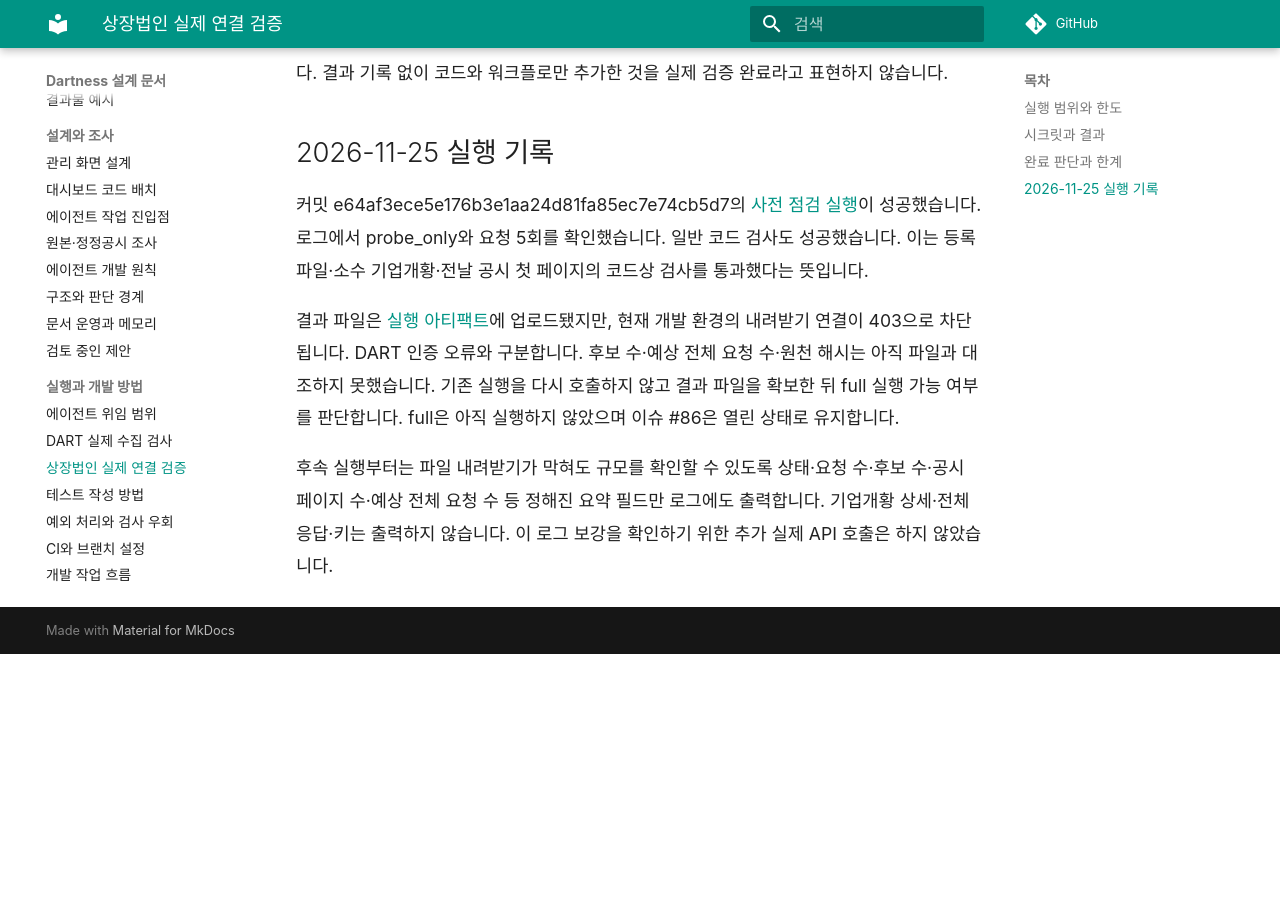
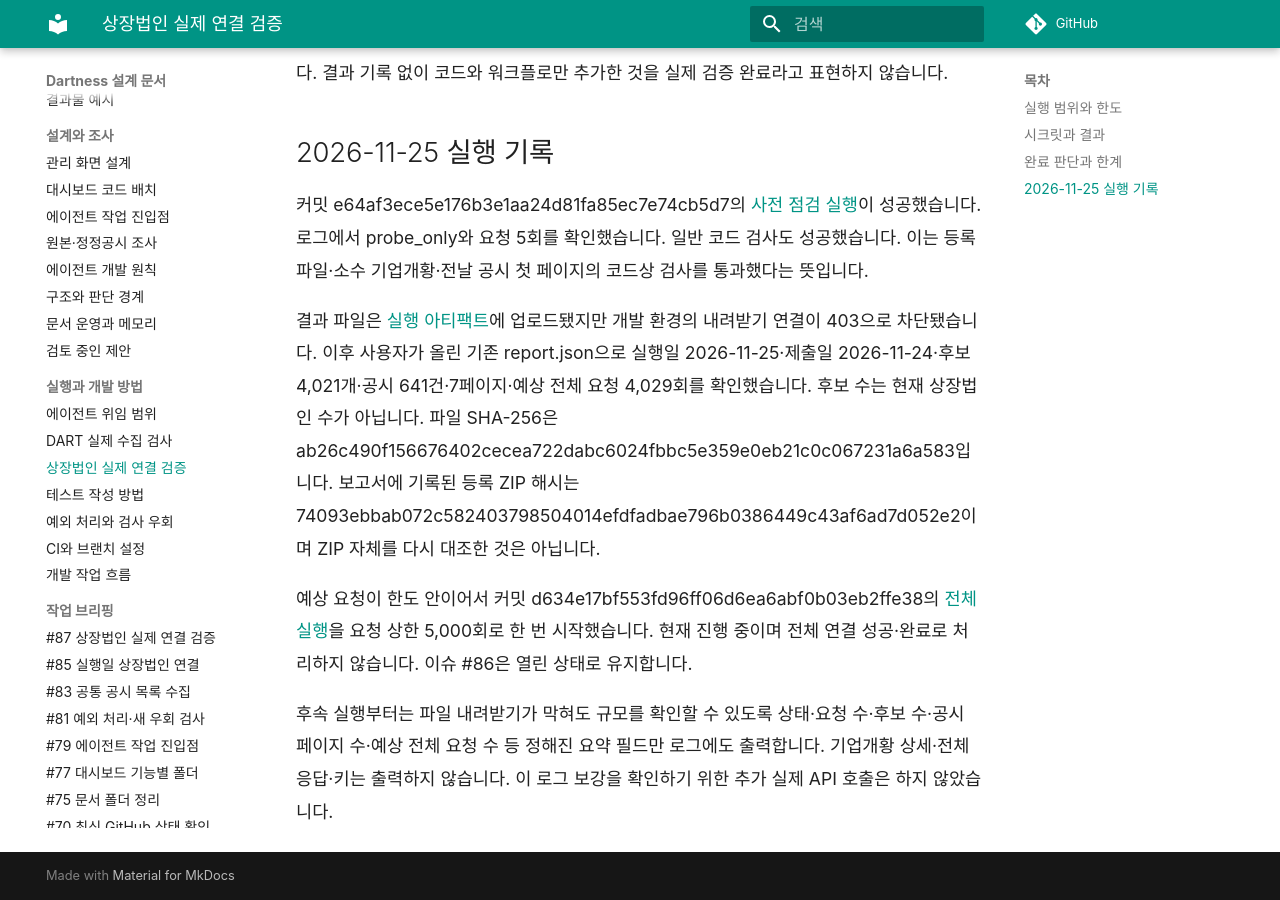
Before and after one commit to YUJAEYUN/Dartness, an MkDocs documentation site: the page built from docs/guides/listed-live-check.md, in a window 1280 px wide and 900 px high, scrolled down 1478 px. Built offline with MkDocs 1.6.1 and Material for MkDocs 9.7.7, drawn with Linux system fonts in a browser that asks for light colours; comment, search, counter and statistics services are not loaded; before the commit the page ends 2132 px from its top, so only the background shows below that.

Commit message:
첨부 보고서 대조와 전체 API 검증 시작 상태 반영

```diff
--- a/docs/briefings/0087-listed-live-check.md
+++ b/docs/briefings/0087-listed-live-check.md
@@ -9,7 +9,7 @@ stages: [B]
 
 ## 한 줄 요약
 
-정해둔 호출 한도 안에서 실제 OpenDART 연결을 확인하는 수동 검사를 추가했습니다. 사전 점검은 5회 호출로 성공했고 전체 실행은 결과 파일 대조를 기다립니다.
+정해둔 호출 한도 안에서 실제 OpenDART 연결을 확인하는 수동 검사를 추가했습니다. 사전 점검은 5회 호출로 성공했고 보고서의 예상 4,029회가 한도 안이어서 전체 실행을 시작했습니다. 결과는 아직 확인 전입니다.
 
 ## 지도에서의 위치
 
@@ -41,14 +41,14 @@ B 단계의 실제 연결을 확인하는 작업입니다. 전체 검증이 끝
 
 ## 확인해 주세요
 
-추가 기준 결정은 없습니다. 개발 환경에서 결과 파일 내려받기가 차단돼 기존 사전 점검의 report.json을 확보해야 전체 호출 수를 판단할 수 있습니다. 전체 API 실행과 병합은 아직 완료하지 않았습니다.
+추가 결정은 없습니다. 사용자가 제공한 사전 점검 보고서를 확인하고 전체 실행을 시작했습니다. 전체 결과 확인과 병합은 아직 완료하지 않았습니다.
 
 ## 확인한 것과 못 한 것
 
 | 확인한 것 | 못 한 것 |
 |---|---|
-| 실제 사전 점검의 probe_only·요청 5회·Actions 성공 | 결과 파일의 후보 수·예상 전체 요청 수·해시 대조 |
-| 합성 응답의 예산·시간·실패·소수 점검/전체 성공 구분 | 실제 전체 상장법인·공시 연결 실행 |
+| 실제 사전 점검의 probe_only·요청 5회·Actions 성공 | 등록 ZIP 자체의 해시 재대조 |
+| 합성 응답의 예산·시간·실패·소수 점검/전체 성공 구분 | 실제 전체 상장법인·공시 연결의 완료 결과 |
 | 일반 PR의 실제 호출 방지와 기존 정답 유지 | 독립 거래소 명부·재무금액·정정·엑셀 정확성 |
 
 ## 근거
--- a/docs/consistency.md
+++ b/docs/consistency.md
@@ -235,4 +235,4 @@ PDF 재무상태표 현재기 행과 원문 XBRL context의 법인·일자·연
 
 ## 상장법인 연결의 실제 사전 점검
 
-2026-11-25 이슈 #86에서 기존 수집기·관측/예산 계약을 수동 runner에 연결했습니다. 실제 실행 45526170163은 probe_only·요청 5회로 성공했으나 개발 환경의 아티팩트 연결 403으로 후보 수·예상 전체 요청 수·해시는 미대조입니다. full·독립 거래소 대조·재무/정정 정확성은 미검증입니다. 이를 문서·위키·작업 상태·브리핑에 같은 범위로 기록하고 B는 일부로 유지합니다. 일반 PR의 실제 API 호출·의존성·권한·기존 정답은 추가하거나 변경하지 않았습니다.
+2026-11-25 이슈 #86에서 기존 수집기·관측/예산 계약을 수동 runner에 연결했습니다. 실제 실행 45526170163은 probe_only·요청 5회로 성공했습니다. 이후 사용자 첨부 보고서에서 후보 4,021개·예상 4,029회와 기록된 해시를 확인했습니다. full 실행 45529060769는 진행 중이며 독립 거래소 대조·재무/정정 정확성은 미검증입니다. 이를 문서·위키·작업 상태·브리핑에 같은 범위로 기록하고 B는 일부로 유지합니다. 일반 PR의 실제 API 호출·의존성·권한·기존 정답은 추가하거나 변경하지 않았습니다.
--- a/docs/guides/listed-live-check.md
+++ b/docs/guides/listed-live-check.md
@@ -26,6 +26,8 @@ probe는 소수 API 응답의 계약 적합성 확인이며 complete_listing이
 
 커밋 e64af3ece5e176b3e1aa24d81fa85ec7e74cb5d7의 [사전 점검 실행](https://github.com/YUJAEYUN/Dartness/actions/runs/45526170163)이 성공했습니다. 로그에서 probe_only와 요청 5회를 확인했습니다. 일반 코드 검사도 성공했습니다. 이는 등록파일·소수 기업개황·전날 공시 첫 페이지의 코드상 검사를 통과했다는 뜻입니다.
 
-결과 파일은 [실행 아티팩트](https://github.com/YUJAEYUN/Dartness/actions/runs/45526170163/artifacts/14983210845)에 업로드됐지만, 현재 개발 환경의 내려받기 연결이 403으로 차단됩니다. DART 인증 오류와 구분합니다. 후보 수·예상 전체 요청 수·원천 해시는 아직 파일과 대조하지 못했습니다. 기존 실행을 다시 호출하지 않고 결과 파일을 확보한 뒤 full 실행 가능 여부를 판단합니다. full은 아직 실행하지 않았으며 이슈 #86은 열린 상태로 유지합니다.
+결과 파일은 [실행 아티팩트](https://github.com/YUJAEYUN/Dartness/actions/runs/45526170163/artifacts/14983210845)에 업로드됐지만 개발 환경의 내려받기 연결이 403으로 차단됐습니다. 이후 사용자가 올린 기존 report.json으로 실행일 2026-11-25·제출일 2026-11-24·후보 4,021개·공시 641건·7페이지·예상 전체 요청 4,029회를 확인했습니다. 후보 수는 현재 상장법인 수가 아닙니다. 파일 SHA-256은 ab26c490f156676402cecea722dabc6024fbbc5e359e0eb21c0c067231a6a583입니다. 보고서에 기록된 등록 ZIP 해시는 74093ebbab072c582403798504014efdfadbae796b0386449c43af6ad7d052e2이며 ZIP 자체를 다시 대조한 것은 아닙니다.
+
+예상 요청이 한도 안이어서 커밋 d634e17bf553fd96ff06d6ea6abf0b03eb2ffe38의 [전체 실행](https://github.com/YUJAEYUN/Dartness/actions/runs/45529060769)을 요청 상한 5,000회로 한 번 시작했습니다. 현재 진행 중이며 전체 연결 성공·완료로 처리하지 않습니다. 이슈 #86은 열린 상태로 유지합니다.
 
 후속 실행부터는 파일 내려받기가 막혀도 규모를 확인할 수 있도록 상태·요청 수·후보 수·공시 페이지 수·예상 전체 요청 수 등 정해진 요약 필드만 로그에도 출력합니다. 기업개황 상세·전체 응답·키는 출력하지 않습니다. 이 로그 보강을 확인하기 위한 추가 실제 API 호출은 하지 않았습니다.
--- a/docs/system-status.md
+++ b/docs/system-status.md
@@ -35,7 +35,7 @@ flowchart LR
 | ID | 단계 | 상태 | 근거 | 아직 없는 것 |
 |---|---|---|---|---|
 | A | 조회 조건 입력 | 일부 | [공통 계약 v1](specs/common-query-contract.md), src/dartness/query_contract.py, tests/test_query_contract.py, src/dartness/disclosure_candidate.py, tests/test_disclosure_candidate.py | 공통 입력·기간·후보 키 일치·날짜와 근거 보존만 지원. 유형별 조건·사건 기간·외부 입력·실행 연결 없음 |
-| B | 법인·공시 찾기 | 일부 | src/dartness/disclosure_list.py, tests/test_disclosure_list.py, [목록 수집 계약](specs/disclosure-list.md), src/dartness/listed_universe.py, tests/test_listed_universe.py, [상장법인 연결](specs/listed-universe.md) | OpenDART 현재 등록/기업개황 모집단과 공시 연결 구현. [실제 사전 점검](guides/listed-live-check.md) 5회 호출 성공, 결과 파일 대조·전체 실행 대기. 거래소 명부 대조·원천 갱신 지연 검증·보고서 의미/정정 선택 미구현 |
+| B | 법인·공시 찾기 | 일부 | src/dartness/disclosure_list.py, tests/test_disclosure_list.py, [목록 수집 계약](specs/disclosure-list.md), src/dartness/listed_universe.py, tests/test_listed_universe.py, [상장법인 연결](specs/listed-universe.md) | OpenDART 현재 등록/기업개황 모집단과 공시 연결 구현. [실제 사전 점검](guides/listed-live-check.md) 5회 호출 성공, 후보 4,021개 확인 후 전체 실행 진행 중. 거래소 명부 대조·원천 갱신 지연 검증·보고서 의미/정정 선택 미구현 |
 | C | 원문 수집 | 일부 | src/dartness/dart_smoke.py, tests/test_dart_smoke.py, [수집 검사](guides/dart-live-check.md) | 수동 실행 1건만 수집. 여러 법인 수집, 캐시 |
 | D | 현금 행·열 추출 | 일부 | src/dartness/cash_table.py, src/dartness/account_label.py, tests/test_cash_table.py, [지원 범위](specs/cash-table-extraction.md), [첫 평가](evaluations/cash-table-dart-2025.md), [두 번째 평가](evaluations/cash-table-dart-2025-second.md), [세 번째 평가](evaluations/cash-table-dart-2025-third.md) | 선정된 단순 재무상태표 구간만 지원(KIND HTML과 DART 원문 XML). 개발용 사례는 헬릭스미스와 DART 2025 6개 법인. 검증용 5개 법인 9건에서 틀린 금액 0, 8건 정답. 그 뒤 계정명 앞 목차 기호를 떼고 비교해 대한약품 1건은 개발용. 12월이 아닌 결산 3곳 5건은 정답대로 모두 확인 필요(현금및예치금·엔화). 원화 공시 12월이 아닌 결산 법인의 값 추출, 외화 공시 처리, 금융업 현금 기준, 절 자동 선정·주석 추출 |
 | E | 단위 정규화 | 구현 | src/dartness/amounts.py, tests/test_amounts.py, [금액 단위 처리](specs/amounts.md) | 대시·괄호 음수 등 지원하지 않는 표기 |
--- a/docs/wiki/index.md
+++ b/docs/wiki/index.md
@@ -4,7 +4,7 @@
 
 | 작업 | 먼저 읽을 문서 |
 |---|---|
-| 상장법인 실제 연결 검증 | [실행 한도·결과·미확인 범위](../guides/listed-live-check.md). src/dartness/listed_live_check.py, tests/test_listed_live_check.py. 사전 점검 5회 성공, 결과 파일 대조·전체 실행은 대기 |
+| 상장법인 실제 연결 검증 | [실행 한도·결과·미확인 범위](../guides/listed-live-check.md). src/dartness/listed_live_check.py, tests/test_listed_live_check.py. 사전 점검 5회 성공, 후보 4,021개 확인 후 전체 실행 진행 중 |
 | 실행일 상장법인·공시 연결 | [공식 원천·통합·예산·관측 한계](../specs/listed-universe.md). src/dartness/listed_universe.py, tests/test_listed_universe.py. 실제 전수/거래소 대조·정정/금액 판정은 미검증 |
 | 공통 공시 목록 수집 | [공식 제한·입출력·실패 기준](../specs/disclosure-list.md). src/dartness/disclosure_list.py, tests/test_disclosure_list.py. 모집단·정정/금액 선택은 미구현 |
 | DART 실제 수집 | [수동 검사와 범위](../guides/dart-live-check.md), [평가용 여러 법인 수집](../guides/dart-live-check.md#evaluation-collection). 코드는 src/dartness/dart_collect.py, 워크플로는 .github/workflows/collect-filings.yml |
--- a/docs/work-state.md
+++ b/docs/work-state.md
@@ -19,7 +19,7 @@ main에 다음 기능이 있습니다.
 
 ## 진행 중인 작업
 
-- [실제 상장법인 연결 검증](guides/listed-live-check.md)(이슈 #86, PR #87): 수동 사전 점검은 요청 5회로 성공했습니다. 결과 아티팩트 다운로드가 개발 환경에서 403으로 차단돼 후보 수·예상 전체 요청 수는 미대조입니다. 결과 파일을 확보한 뒤 한도 안에서 전체 실행 여부를 판단합니다. 전체 검증은 아직 실행하지 않았으며 이슈는 열어 둡니다.
+- [실제 상장법인 연결 검증](guides/listed-live-check.md)(이슈 #86, PR #87): 수동 사전 점검은 요청 5회로 성공했습니다. 사용자가 제공한 보고서로 후보 4,021개·예상 4,029회 호출을 확인하고 상한 5,000회로 전체 실행 45529060769를 시작했습니다. 결과 확인 전이며 이슈는 열어 둡니다.
 
 - [예외 처리·새 검사 우회](guides/quality-guards.md)를 린트·PR 비교·테스트·CI로 연결했습니다(이슈 #80). 기존 정답·위임·의존성은 유지합니다.
 - 공통 [공시 목록 수집](specs/disclosure-list.md)에 월 분할·전체 페이지·출처·완전성 검사와 부분 실패 처리를 구현했습니다(이슈 #82). 합성 응답 검증이며 실제 API 전수·정정·금액 선택은 후속입니다.
@@ -38,7 +38,7 @@ main에 다음 기능이 있습니다.
 
 ## 다음에 정할 것
 
-- 합의한 실제 API 검증 한도(사전 점검 20회·전체 5,000회) 안에서 사전 점검 결과 파일을 대조하고 전체 실행을 이어갑니다. 이후 원문 후보·정정 계약을 연결합니다. 수집 목록은 재무 기준일이나 조건 충족 결과가 아닙니다.
+- 합의한 실제 API 검증 한도(사전 점검 20회·전체 5,000회) 안에서 진행 중인 전체 실행 결과를 확인합니다. 이후 원문 후보·정정 계약을 연결합니다. 수집 목록은 재무 기준일이나 조건 충족 결과가 아닙니다.
 
 - 대시보드는 기능별 폴더와 참조 경계를 [배치 기준](design/dashboard-structure.md)에 따라 정리했습니다(이슈 #76). Python 모듈은 확장 필요가 나타날 때 세분화합니다.
 - AGENTS.md를 작업 진입점으로 재배치하고 기존 지침 보존·여섯 작업 경로를 [대조](design/agent-entrypoint.md)했습니다(이슈 #78). 위임 권한은 유지하며 독립 에이전트 A/B 효과는 미측정입니다.
```
Also changed, not shown: 2 other files.
